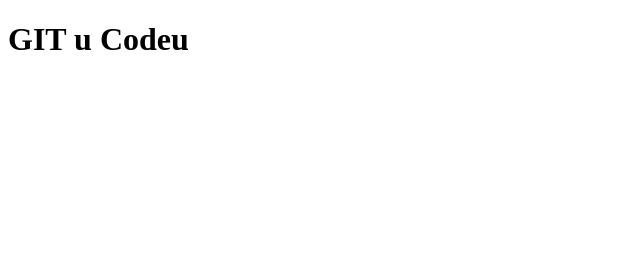
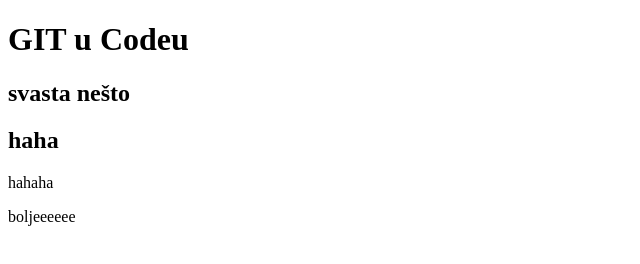
Before and after one commit to Neven17/Project-1.github.io, a plain HTML site: page index.html in a window 1280 px wide. Shown: the whole page, without its empty margins (0-640 px from the left). Drawn offline with Linux system fonts and the light colour scheme.

Commit message:
Dodavanje

```diff
--- a/index.html
+++ b/index.html
@@ -9,5 +9,14 @@
 <body>
     <h1> GIT u Codeu</h1>
 
+    <h2> svasta nešto</h2>
+
+    <h2>haha</h2>
+
+
+    <p> hahaha</p>
+
+
+        <p class="nis"> boljeeeeee</p
 </body>
 </html>
```
